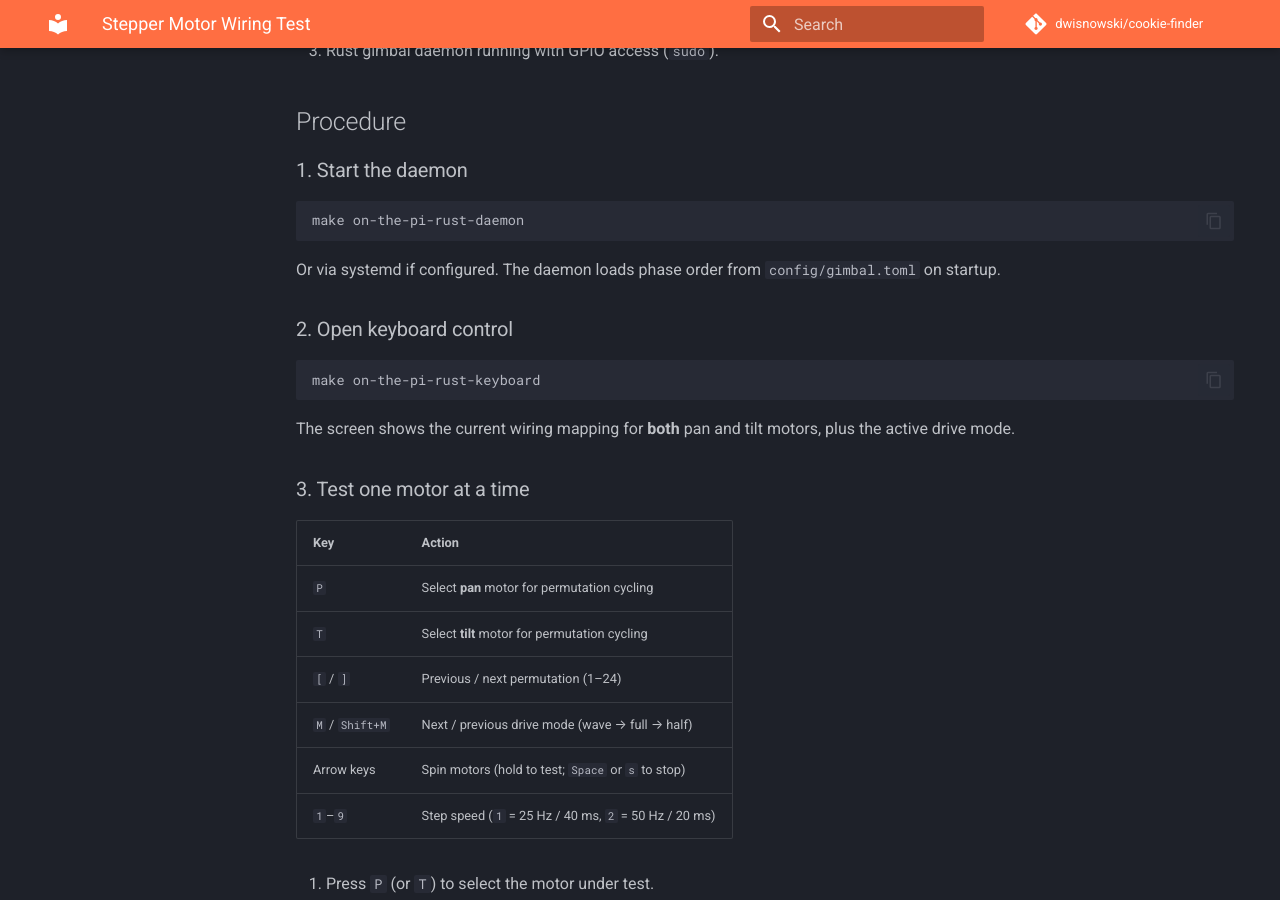
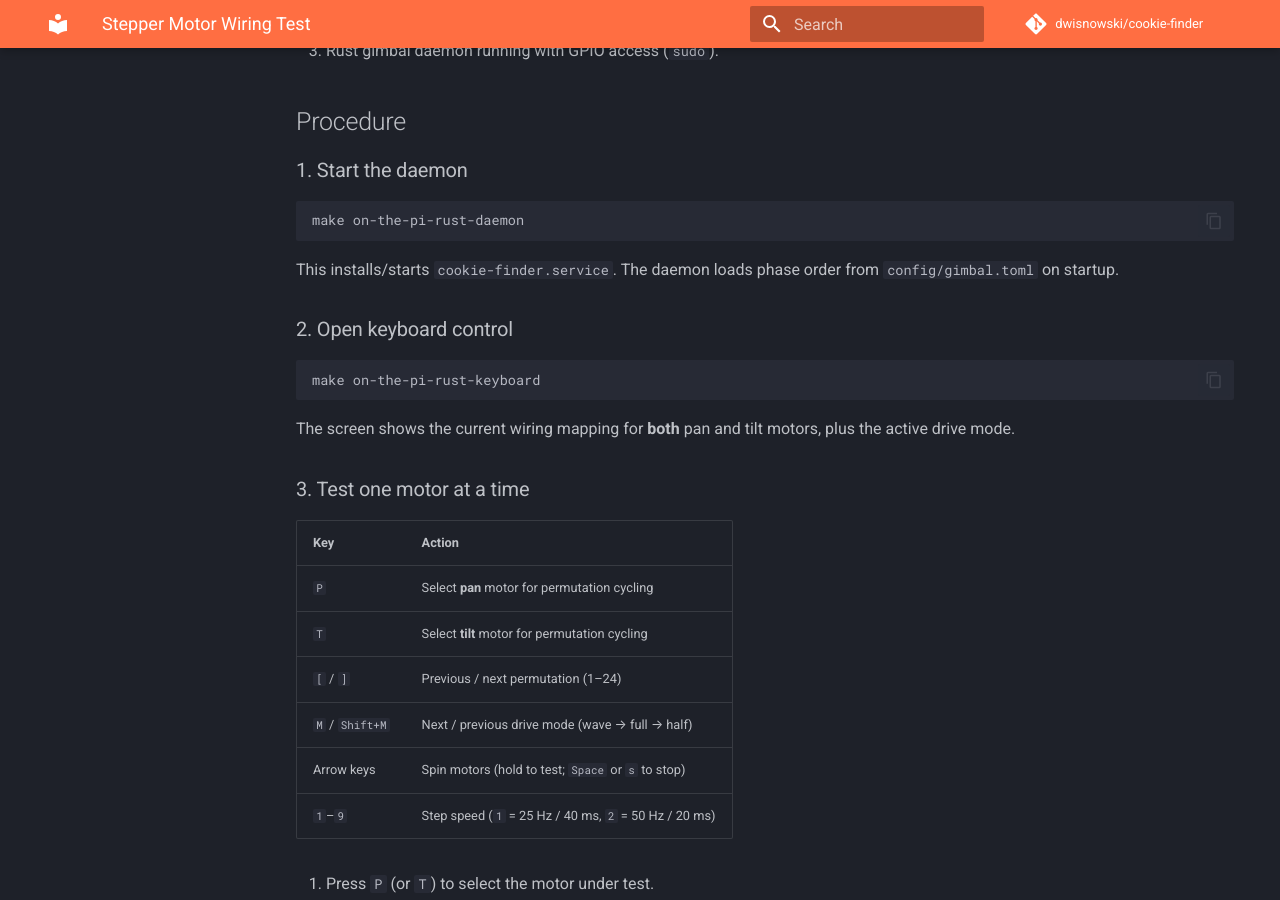
Before and after one commit to dwisnowski/cookie-finder, an MkDocs documentation site: the page built from docs/hardware/stepper-wiring-test.md, in a window 1280 px wide and 900 px high, scrolled down 1165 px. Built offline with MkDocs 1.6.1 and Material for MkDocs 9.7.7, drawn with Linux system fonts in a browser that asks for light colours; comment, search, counter and statistics services are not loaded.

Commit message:
Enhance Makefile and documentation for systemd integration
- Added targets for installing and managing the Rust daemon as a systemd service, including installation, starting, stopping, and checking status.
- Updated README and wiring test documentation to reflect changes in daemon management and systemd usage.
- Introduced a new systemd service template for the cookie finder daemon.

````diff
--- a/docs/hardware/stepper-wiring-test.md
+++ b/docs/hardware/stepper-wiring-test.md
@@ -41,7 +41,7 @@
 make on-the-pi-rust-daemon
 ```
 
-Or via systemd if configured. The daemon loads phase order from `config/gimbal.toml` on startup.
+This installs/starts `cookie-finder.service`. The daemon loads phase order from `config/gimbal.toml` on startup.
 
 ### 2. Open keyboard control
 
````
Also changed, not shown: README.md (+14 -4 lines), 2 other files.
